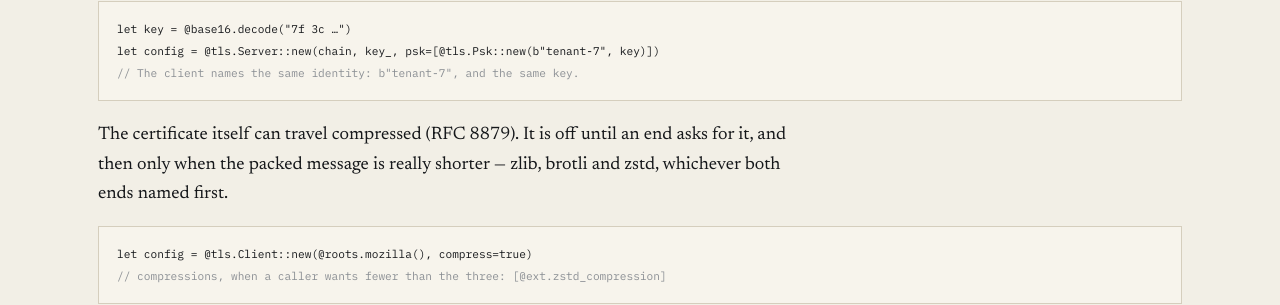
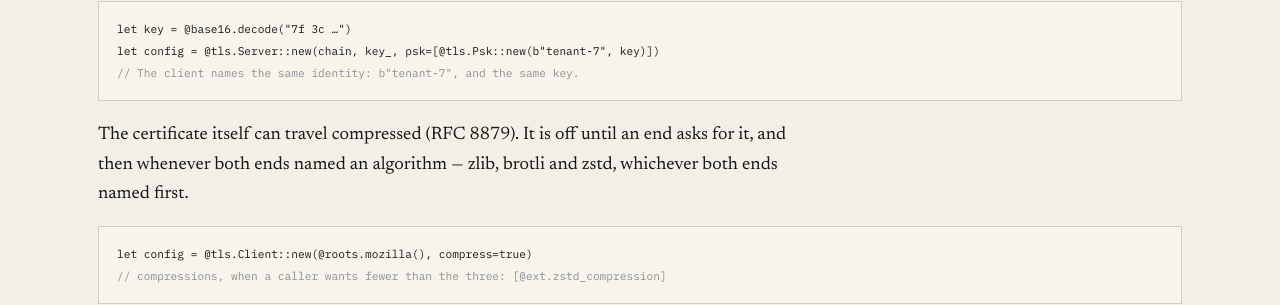
Before and after one commit to moonbitstack/moontls, a plain HTML site: page docs/guide.html in a window 1280 px wide. Shown: the part 5680-5985 px from the top of the page. Drawn offline with Linux system fonts and the light colour scheme.

Commit message:
fixed(moontls): a Certificate travels compressed whenever the peer named an algorithm.
The server compared the packed message with the plain one and sent the chain uncompressed when
compression did not pay for itself. §4 makes compression something the peer asks for, and a peer
that named brotli and got a Certificate has been answered with something it did not ask for:
tlsfuzzer's `smoke, brotli` is exactly that probe, and it is the one conversation
certificate-compression had left.

Brotli on a chain of one small certificate is where the two rules part — the packed message is a
few octets longer — which is why this only showed up once brotli was in the run's Python
environment. All three algorithms now travel whenever both ends named them, and
certificate-compression passes in full, 32 conversations of 32.

Signed-off-by: Leo Cheng (heke1228) <chengkelfan@qq.com>

```diff
--- a/docs/guide.html
+++ b/docs/guide.html
@@ -219,7 +219,7 @@ let config = @tls.Server::new(chain, key_, psk=[@tls.Psk::new(b"tenant-7", key)]
 <span class="c">// The client names the same identity: b"tenant-7", and the same key.</span></code></pre>
 
   <p class="prose">The certificate itself can travel compressed (RFC 8879). It is off until an end asks
-  for it, and then only when the packed message is really shorter — zlib, brotli and zstd, whichever both
+  for it, and then whenever both ends named an algorithm — zlib, brotli and zstd, whichever both
   ends named first.</p>
 
 <!-- nocheck: the chain is the caller's -->
```
Also changed, not shown: 2 other files.
